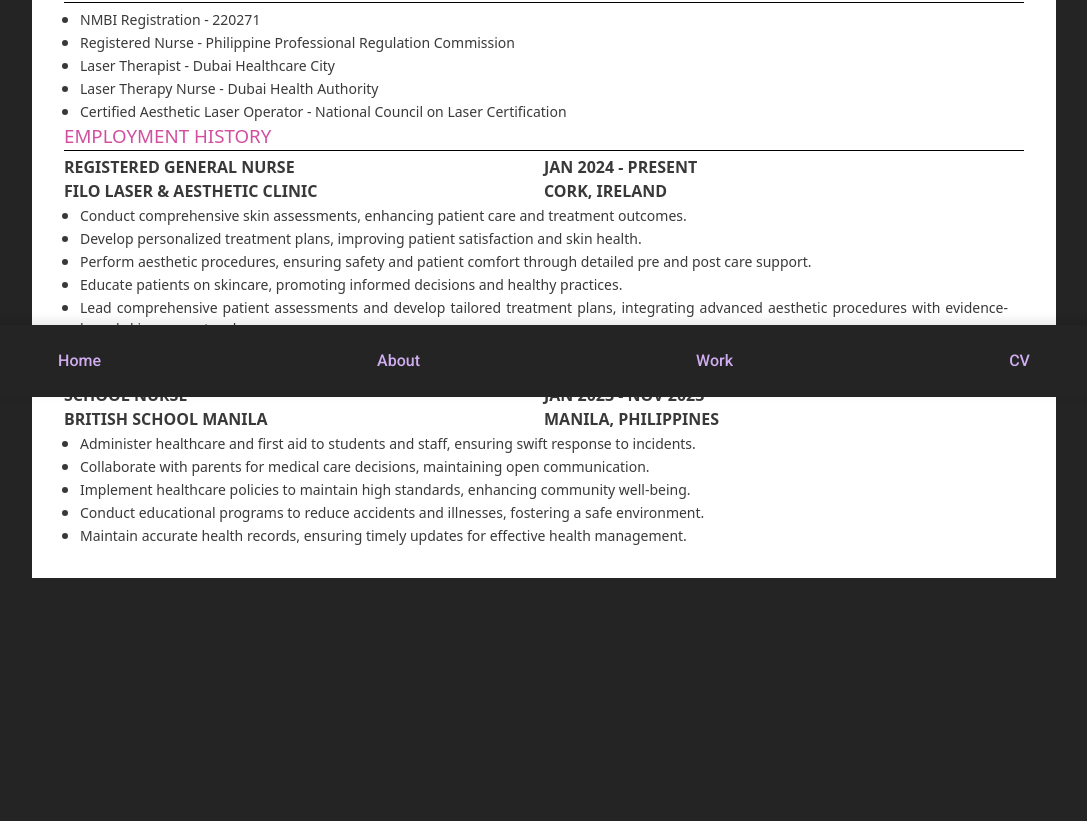
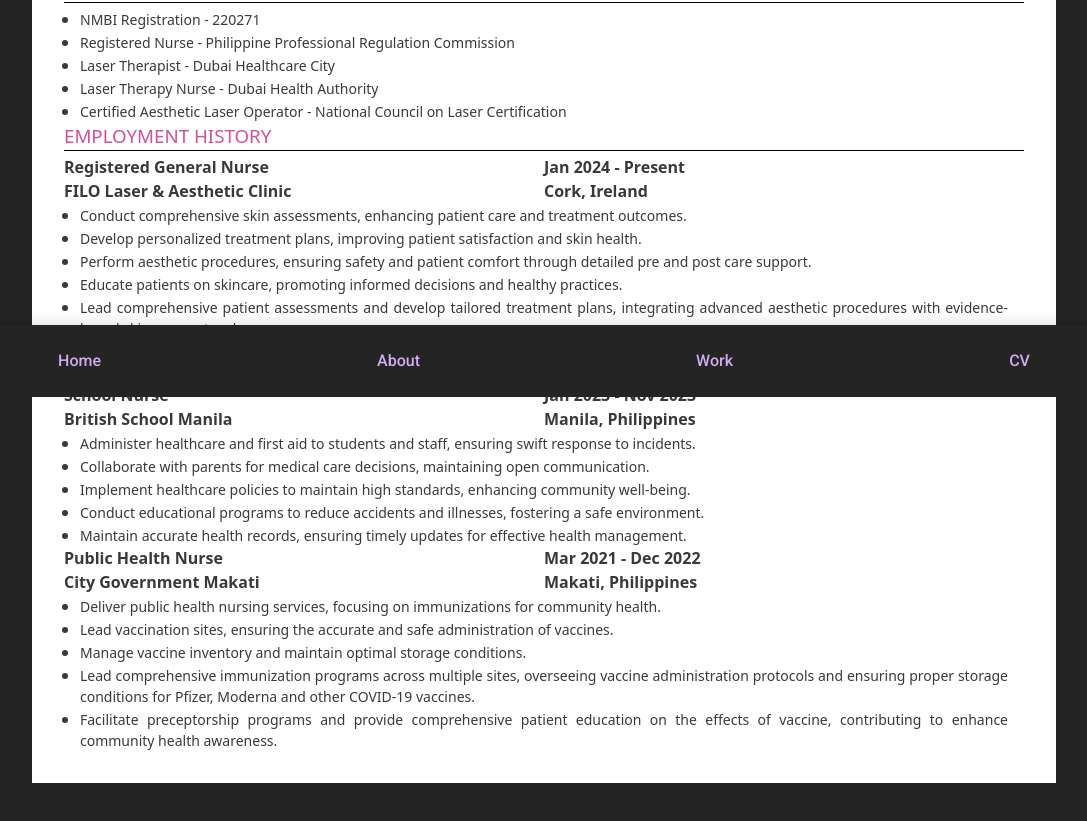
Before and after one commit to RamonSanGabriel/klaire-cv, a React (Vite) app in the folder klaire-CV/: page /cv in a window 1280 px wide. Shown: the part 403-1224 px from the top of the page, without its empty margins (96-1183 px from the left). Before the commit the page ends 1029 px from the top, so only its background shows below. Built offline with nearby package versions, Linux system fonts and the light colour scheme; a web font is replaced by a local one.

Commit message:
Employment components

```diff
--- /dev/null
+++ b/klaire-CV/src/components/Employment/Employment1/Employment1.jsx
@@ -0,0 +1,55 @@
+import css from './Employment1.module.css';
+import { employment1, employmentHistory } from '../../../data/cv';
+
+const Employment1 = () => {
+  const {
+    employment1Title,
+    employment1Duration,
+    employment1Company,
+    employment1Location,
+    employment1Desc1,
+    employment1Desc2,
+    employment1Desc3,
+    employment1Desc4,
+    employment1Desc5,
+    employment1Desc6,
+  } = employment1;
+
+  const { empTitle } = employmentHistory;
+
+  return (
+    <>
+      <section className={css.employmentSection}>
+        <h3 className={css.title}>{empTitle}</h3>
+        <div className={css.employmentContainer}>
+          <h4 className={css.employmentTitle}>{employment1Title}</h4>
+          <h4>{employment1Duration}</h4>
+          <h4>{employment1Company}</h4>
+          <h4>{employment1Location}</h4>
+        </div>
+        <ul className={css.sumList}>
+          <li>
+            <p className={css.description}>{employment1Desc1}</p>
+          </li>
+          <li>
+            <p className={css.description}>{employment1Desc2}</p>
+          </li>
+          <li>
+            <p className={css.description}>{employment1Desc3}</p>
+          </li>
+          <li>
+            <p className={css.description}>{employment1Desc4}</p>
+          </li>
+          <li>
+            <p className={css.description}>{employment1Desc5}</p>
+          </li>
+          <li>
+            <p className={css.description}>{employment1Desc6}</p>
+          </li>
+        </ul>
+      </section>
+    </>
+  );
+};
+
+export default Employment1;
--- /dev/null
+++ b/klaire-CV/src/components/Employment/Employment1/Employment1.module.css
@@ -0,0 +1,23 @@
+.employmentContainer {
+  display: grid;
+  grid-template-columns: 1fr 1fr;
+  justify-content: space-between;
+
+  & h4 {
+    text-transform: capitalize;
+  }
+}
+.title {
+  border-bottom: 1px double #000;
+  margin-bottom: 0.25rem;
+}
+.description {
+  text-align: justify;
+  /* font-size: 0.625rem; */
+}
+.sumList {
+  display: flex;
+  flex-direction: column;
+  justify-items: center;
+  padding: 0 1rem;
+}
--- /dev/null
+++ b/klaire-CV/src/components/Employment/Employment2/Employment2.jsx
@@ -0,0 +1,47 @@
+import css from './Employment2.module.css';
+import { employment2 } from '../../../data/cv';
+
+const Employment2 = () => {
+  const {
+    employment2Title,
+    employment2Duration,
+    employment2Company,
+    employment2Location,
+    employment2Desc1,
+    employment2Desc2,
+    employment2Desc3,
+    employment2Desc4,
+    employment2Desc5,
+  } = employment2;
+  return (
+    <>
+      <section className={css.employmentSection}>
+        <div className={css.employmentContainer}>
+          <h4 className={css.employmentTitle}>{employment2Title}</h4>
+          <h4>{employment2Duration}</h4>
+          <h4>{employment2Company}</h4>
+          <h4>{employment2Location}</h4>
+        </div>
+        <ul className={css.sumList}>
+          <li>
+            <p className={css.description}>{employment2Desc1}</p>
+          </li>
+          <li>
+            <p className={css.description}>{employment2Desc2}</p>
+          </li>
+          <li>
+            <p className={css.description}>{employment2Desc3}</p>
+          </li>
+          <li>
+            <p className={css.description}>{employment2Desc4}</p>
+          </li>
+          <li>
+            <p className={css.description}>{employment2Desc5}</p>
+          </li>
+        </ul>
+      </section>
+    </>
+  );
+};
+
+export default Employment2;
--- /dev/null
+++ b/klaire-CV/src/components/Employment/Employment2/Employment2.module.css
@@ -0,0 +1,23 @@
+.employmentContainer {
+  display: grid;
+  grid-template-columns: 1fr 1fr;
+  justify-content: space-between;
+
+  & h4 {
+    text-transform: capitalize;
+  }
+}
+.title {
+  border-bottom: 1px double #000;
+  margin-bottom: 0.25rem;
+}
+.description {
+  text-align: justify;
+  /* font-size: 0.625rem; */
+}
+.sumList {
+  display: flex;
+  flex-direction: column;
+  justify-items: center;
+  padding: 0 1rem;
+}
--- /dev/null
+++ b/klaire-CV/src/components/Employment/Employment3/Employment3.jsx
@@ -0,0 +1,47 @@
+import css from './Employment3.module.css';
+import { employment3 } from '../../../data/cv';
+
+const Employment3 = () => {
+  const {
+    employment3Title,
+    employment3Duration,
+    employment3Company,
+    employment3Location,
+    employment3Desc1,
+    employment3Desc2,
+    employment3Desc3,
+    employment3Desc4,
+    employment3Desc5,
+  } = employment3;
+  return (
+    <>
+      <section className={css.employmentSection}>
+        <div className={css.employmentContainer}>
+          <h4 className={css.employmentTitle}>{employment3Title}</h4>
+          <h4>{employment3Duration}</h4>
+          <h4>{employment3Company}</h4>
+          <h4>{employment3Location}</h4>
+        </div>
+        <ul className={css.sumList}>
+          <li>
+            <p className={css.description}>{employment3Desc1}</p>
+          </li>
+          <li>
+            <p className={css.description}>{employment3Desc2}</p>
+          </li>
+          <li>
+            <p className={css.description}>{employment3Desc3}</p>
+          </li>
+          <li>
+            <p className={css.description}>{employment3Desc4}</p>
+          </li>
+          <li>
+            <p className={css.description}>{employment3Desc5}</p>
+          </li>
+        </ul>
+      </section>
+    </>
+  );
+};
+
+export default Employment3;
--- /dev/null
+++ b/klaire-CV/src/components/Employment/Employment3/Employment3.module.css
@@ -0,0 +1,23 @@
+.employmentContainer {
+  display: grid;
+  grid-template-columns: 1fr 1fr;
+  justify-content: space-between;
+
+  & h4 {
+    text-transform: capitalize;
+  }
+}
+.title {
+  border-bottom: 1px double #000;
+  margin-bottom: 0.25rem;
+}
+.description {
+  text-align: justify;
+  /* font-size: 0.625rem; */
+}
+.sumList {
+  display: flex;
+  flex-direction: column;
+  justify-items: center;
+  padding: 0 1rem;
+}
--- a/klaire-CV/src/data/cv.js
+++ b/klaire-CV/src/data/cv.js
@@ -61,3 +61,20 @@ export const employment2 = {
   employment2Desc5:
     'Maintain accurate health records, ensuring timely updates for effective health management.',
 };
+
+export const employment3 = {
+  employment3Title: 'Public Health Nurse',
+  employment3Duration: 'Mar 2021 - Dec 2022',
+  employment3Company: 'City Government Makati',
+  employment3Location: 'Makati, Philippines',
+  employment3Desc1:
+    'Deliver public health nursing services, focusing on immunizations for community health.',
+  employment3Desc2:
+    'Lead vaccination sites, ensuring the accurate and safe administration of vaccines.',
+  employment3Desc3:
+    'Manage vaccine inventory and maintain optimal storage conditions.',
+  employment3Desc4:
+    'Lead comprehensive immunization programs across multiple sites, overseeing vaccine administration protocols and ensuring proper storage conditions for Pfizer, Moderna and other COVID-19 vaccines.',
+  employment3Desc5:
+    'Facilitate preceptorship programs and provide comprehensive patient education on the effects of vaccine, contributing to enhance community health awareness.',
+};
--- a/klaire-CV/src/pages/CVPage/CVPage.jsx
+++ b/klaire-CV/src/pages/CVPage/CVPage.jsx
@@ -5,11 +5,15 @@ import { useReactToPrint } from 'react-to-print';
 import {
   employment1,
   employment2,
+  employment3,
   employmentHistory,
   headerCV,
   printBtn,
 } from '../../data/cv';
 import { professionalCV, summaryQualification } from '../../data/cv';
+import Employment1 from '../../components/Employment/Employment1/Employment1';
+import Employment2 from '../../components/Employment/Employment2/Employment2';
+import Employment3 from '../../components/Employment/Employment3/Employment3';
 
 const CVPage = () => {
   const contentRef = useRef();
@@ -20,31 +24,6 @@ const CVPage = () => {
   const { profTitle, profDescription } = professionalCV;
   const { summaryTitle, sumList1, sumList2, sumList3, sumList4, sumList5 } =
     summaryQualification;
-  const { empTitle } = employmentHistory;
-  const {
-    employment1Title,
-    employment1Duration,
-    employment1Company,
-    employment1Location,
-    employment1Desc1,
-    employment1Desc2,
-    employment1Desc3,
-    employment1Desc4,
-    employment1Desc5,
-    employment1Desc6,
-  } = employment1;
-
-  const {
-    employment2Title,
-    employment2Duration,
-    employment2Company,
-    employment2Location,
-    employment2Desc1,
-    employment2Desc2,
-    employment2Desc3,
-    employment2Desc4,
-    employment2Desc5,
-  } = employment2;
 
   useEffect(() => {
     window.scrollTo(0, 0);
@@ -88,62 +67,9 @@ const CVPage = () => {
             </li>
           </ul>
         </section>
-
-        <section className={css.employmentSection}>
-          <h3 className={css.title}>{empTitle}</h3>
-          <div className={css.employmentContainer}>
-            <h4 className={css.employmentTitle}>{employment1Title}</h4>
-            <h4>{employment1Duration}</h4>
-            <h4>{employment1Company}</h4>
-            <h4>{employment1Location}</h4>
-          </div>
-          <ul className={css.sumList}>
-            <li>
-              <p className={css.description}>{employment1Desc1}</p>
-            </li>
-            <li>
-              <p className={css.description}>{employment1Desc2}</p>
-            </li>
-            <li>
-              <p className={css.description}>{employment1Desc3}</p>
-            </li>
-            <li>
-              <p className={css.description}>{employment1Desc4}</p>
-            </li>
-            <li>
-              <p className={css.description}>{employment1Desc5}</p>
-            </li>
-            <li>
-              <p className={css.description}>{employment1Desc6}</p>
-            </li>
-          </ul>
-        </section>
-
-        <section className={css.employmentSection}>
-          <div className={css.employmentContainer}>
-            <h4 className={css.employmentTitle}>{employment2Title}</h4>
-            <h4>{employment2Duration}</h4>
-            <h4>{employment2Company}</h4>
-            <h4>{employment2Location}</h4>
-          </div>
-          <ul className={css.sumList}>
-            <li>
-              <p className={css.description}>{employment2Desc1}</p>
-            </li>
-            <li>
-              <p className={css.description}>{employment2Desc2}</p>
-            </li>
-            <li>
-              <p className={css.description}>{employment2Desc3}</p>
-            </li>
-            <li>
-              <p className={css.description}>{employment2Desc4}</p>
-            </li>
-            <li>
-              <p className={css.description}>{employment2Desc5}</p>
-            </li>
-          </ul>
-        </section>
+        <Employment1 />
+        <Employment2 />
+        <Employment3 />
       </div>
     </>
   );
--- a/klaire-CV/src/pages/CVPage/CVPage.module.css
+++ b/klaire-CV/src/pages/CVPage/CVPage.module.css
@@ -68,8 +68,6 @@
   padding: 0 1rem;
 }
 
-.employmentTitle {
-}
 .employmentContainer {
   display: grid;
   grid-template-columns: 1fr 1fr;
```
